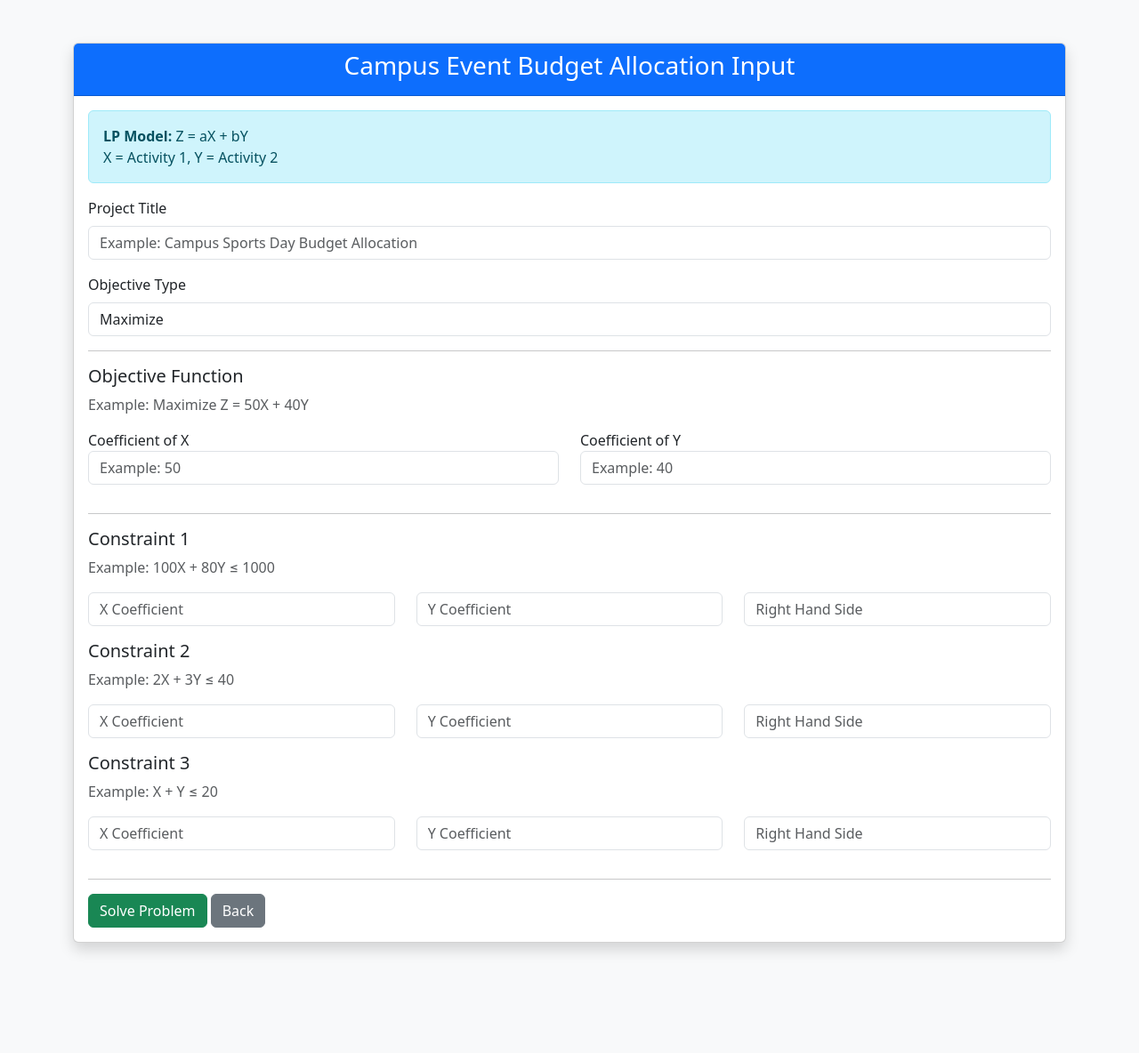
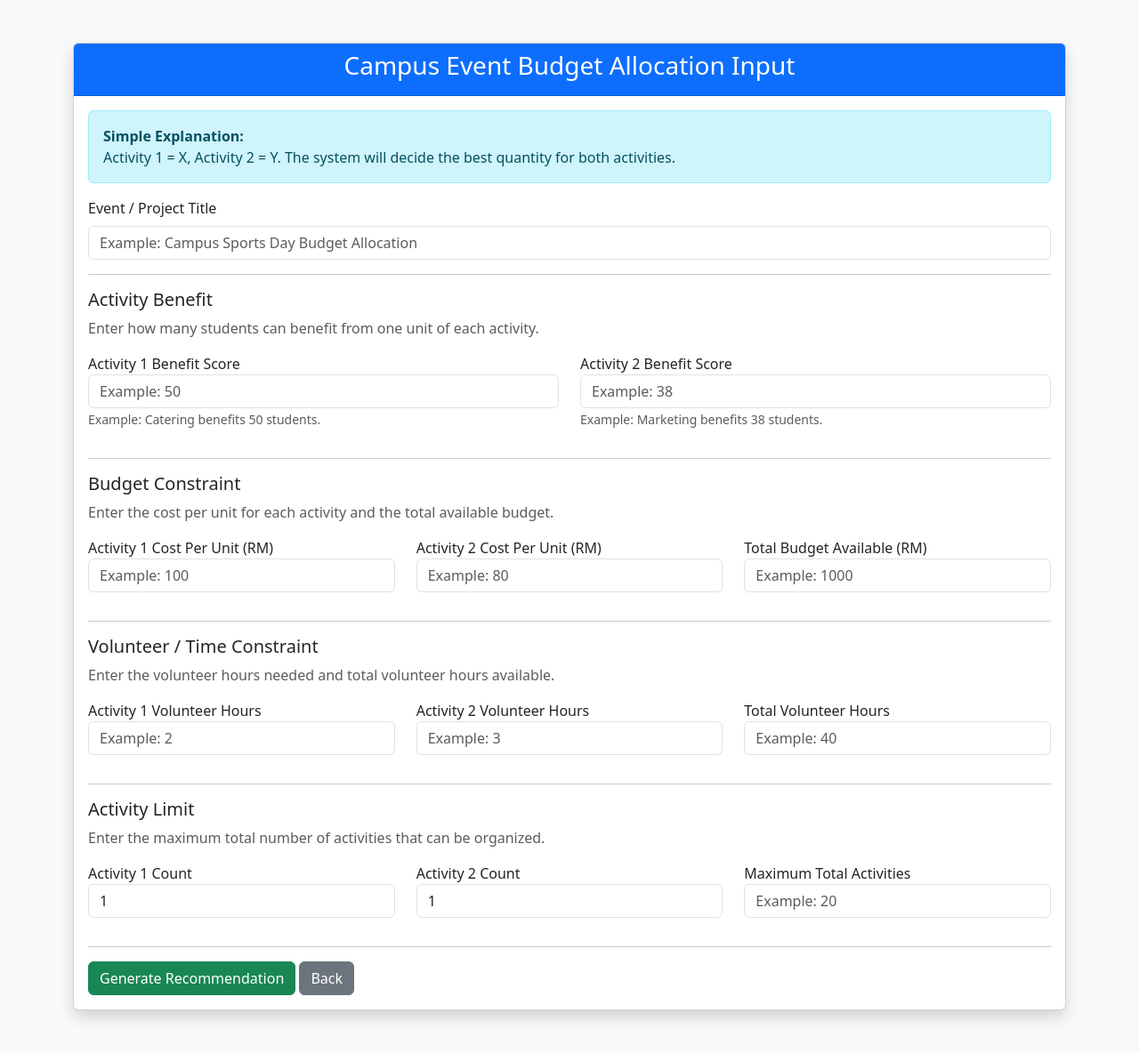
Before and after one commit to ChengEeHinn/ORSystem, a PHP site: page /input.php in a window 1280 px wide. Shown: the whole page at 89% size. Before the commit the page ends 1071 px from the top, so only its background shows below. Run offline with PHP 8.4, Linux system fonts and the light colour scheme; a user stored in the database is signed in.

Commit message:
Update input.php

```diff
--- a/input.php
+++ b/input.php
@@ -10,7 +10,7 @@ if (!isset($_SESSION["user_id"])) {
 <!DOCTYPE html>
 <html>
 <head>
-    <title>New Optimization - ORSystem</title>
+    <title>New Budget Allocation - ORSystem</title>
 
     <meta charset="UTF-8">
     <meta name="viewport" content="width=device-width, initial-scale=1">
@@ -31,14 +31,15 @@ if (!isset($_SESSION["user_id"])) {
         <div class="card-body">
 
             <div class="alert alert-info">
-                <strong>LP Model:</strong> Z = aX + bY<br>
-                X = Activity 1, Y = Activity 2
+                <strong>Simple Explanation:</strong><br>
+                Activity 1 = X, Activity 2 = Y.
+                The system will decide the best quantity for both activities.
             </div>
 
             <form action="solve.php" method="POST">
 
                 <div class="mb-3">
-                    <label class="form-label">Project Title</label>
+                    <label class="form-label">Event / Project Title</label>
                     <input type="text"
                            name="project_title"
                            class="form-control"
@@ -46,106 +47,117 @@ if (!isset($_SESSION["user_id"])) {
                            required>
                 </div>
 
-                <div class="mb-3">
-                    <label class="form-label">Objective Type</label>
-                    <select name="objective_type" class="form-control" required>
-                        <option value="Maximize">Maximize</option>
-                        <option value="Minimize">Minimize</option>
-                    </select>
-                </div>
+                <input type="hidden" name="objective_type" value="Maximize">
 
                 <hr>
 
-                <h5>Objective Function</h5>
+                <h5>Activity Benefit</h5>
                 <p class="text-muted">
-                    Example: Maximize Z = 50X + 40Y
+                    Enter how many students can benefit from one unit of each activity.
                 </p>
 
                 <div class="row">
+
                     <div class="col-md-6 mb-3">
-                        <label>Coefficient of X</label>
+                        <label>Activity 1 Benefit Score</label>
                         <input type="number"
                                step="any"
                                name="profit_x"
                                class="form-control"
                                placeholder="Example: 50"
                                required>
+                        <small class="text-muted">Example: Catering benefits 50 students.</small>
                     </div>
 
                     <div class="col-md-6 mb-3">
-                        <label>Coefficient of Y</label>
+                        <label>Activity 2 Benefit Score</label>
                         <input type="number"
                                step="any"
                                name="profit_y"
                                class="form-control"
-                               placeholder="Example: 40"
+                               placeholder="Example: 38"
                                required>
+                        <small class="text-muted">Example: Marketing benefits 38 students.</small>
+                    </div>
+
+                </div>
+
+                <hr>
+
+                <h5>Budget Constraint</h5>
+                <p class="text-muted">
+                    Enter the cost per unit for each activity and the total available budget.
+                </p>
+
+                <div class="row">
+                    <div class="col-md-4 mb-3">
+                        <label>Activity 1 Cost Per Unit (RM)</label>
+                        <input type="number" step="any" name="c1_x" class="form-control" placeholder="Example: 100" required>
+                    </div>
+
+                    <div class="col-md-4 mb-3">
+                        <label>Activity 2 Cost Per Unit (RM)</label>
+                        <input type="number" step="any" name="c1_y" class="form-control" placeholder="Example: 80" required>
+                    </div>
+
+                    <div class="col-md-4 mb-3">
+                        <label>Total Budget Available (RM)</label>
+                        <input type="number" step="any" name="c1_rhs" class="form-control" placeholder="Example: 1000" required>
                     </div>
                 </div>
 
                 <hr>
 
-                <h5>Constraint 1</h5>
+                <h5>Volunteer / Time Constraint</h5>
                 <p class="text-muted">
-                    Example: 100X + 80Y ≤ 1000
+                    Enter the volunteer hours needed and total volunteer hours available.
                 </p>
 
                 <div class="row">
                     <div class="col-md-4 mb-3">
-                        <input type="number" step="any" name="c1_x" class="form-control" placeholder="X Coefficient" required>
+                        <label>Activity 1 Volunteer Hours</label>
+                        <input type="number" step="any" name="c2_x" class="form-control" placeholder="Example: 2" required>
                     </div>
 
                     <div class="col-md-4 mb-3">
-                        <input type="number" step="any" name="c1_y" class="form-control" placeholder="Y Coefficient" required>
+                        <label>Activity 2 Volunteer Hours</label>
+                        <input type="number" step="any" name="c2_y" class="form-control" placeholder="Example: 3" required>
                     </div>
 
                     <div class="col-md-4 mb-3">
-                        <input type="number" step="any" name="c1_rhs" class="form-control" placeholder="Right Hand Side" required>
+                        <label>Total Volunteer Hours</label>
+                        <input type="number" step="any" name="c2_rhs" class="form-control" placeholder="Example: 40" required>
                     </div>
                 </div>
 
-                <h5>Constraint 2</h5>
+                <hr>
+
+                <h5>Activity Limit</h5>
                 <p class="text-muted">
-                    Example: 2X + 3Y ≤ 40
+                    Enter the maximum total number of activities that can be organized.
                 </p>
 
                 <div class="row">
                     <div class="col-md-4 mb-3">
-                        <input type="number" step="any" name="c2_x" class="form-control" placeholder="X Coefficient" required>
+                        <label>Activity 1 Count</label>
+                        <input type="number" step="any" name="c3_x" class="form-control" value="1" required>
                     </div>
 
                     <div class="col-md-4 mb-3">
-                        <input type="number" step="any" name="c2_y" class="form-control" placeholder="Y Coefficient" required>
+                        <label>Activity 2 Count</label>
+                        <input type="number" step="any" name="c3_y" class="form-control" value="1" required>
                     </div>
 
                     <div class="col-md-4 mb-3">
-                        <input type="number" step="any" name="c2_rhs" class="form-control" placeholder="Right Hand Side" required>
-                    </div>
-                </div>
-
-                <h5>Constraint 3</h5>
-                <p class="text-muted">
-                    Example: X + Y ≤ 20
-                </p>
-
-                <div class="row">
-                    <div class="col-md-4 mb-3">
-                        <input type="number" step="any" name="c3_x" class="form-control" placeholder="X Coefficient" required>
-                    </div>
-
-                    <div class="col-md-4 mb-3">
-                        <input type="number" step="any" name="c3_y" class="form-control" placeholder="Y Coefficient" required>
-                    </div>
-
-                    <div class="col-md-4 mb-3">
-                        <input type="number" step="any" name="c3_rhs" class="form-control" placeholder="Right Hand Side" required>
+                        <label>Maximum Total Activities</label>
+                        <input type="number" step="any" name="c3_rhs" class="form-control" placeholder="Example: 20" required>
                     </div>
                 </div>
 
                 <hr>
 
                 <button type="submit" class="btn btn-success">
-                    Solve Problem
+                    Generate Recommendation
                 </button>
 
                 <a href="dashboard.php" class="btn btn-secondary">
```
